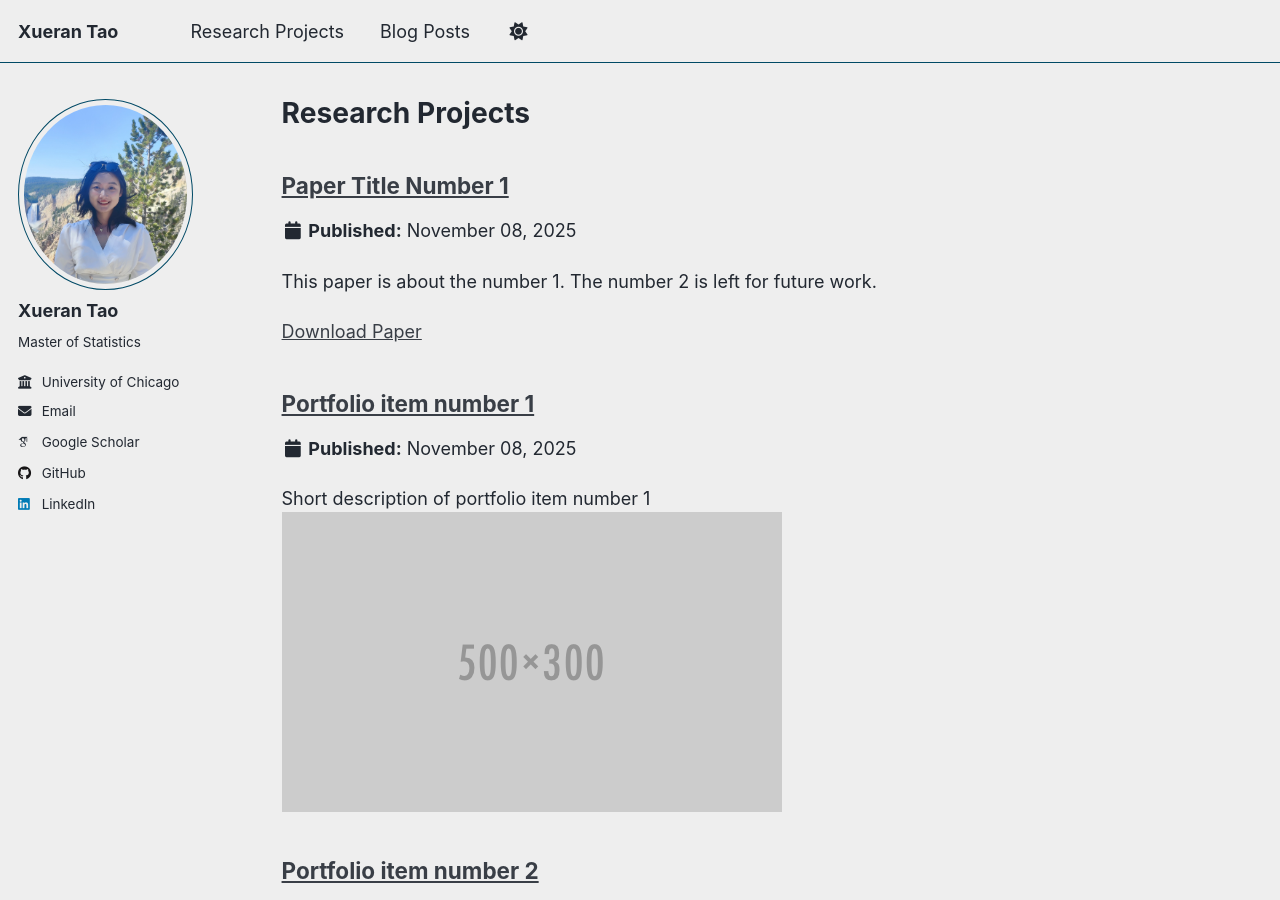
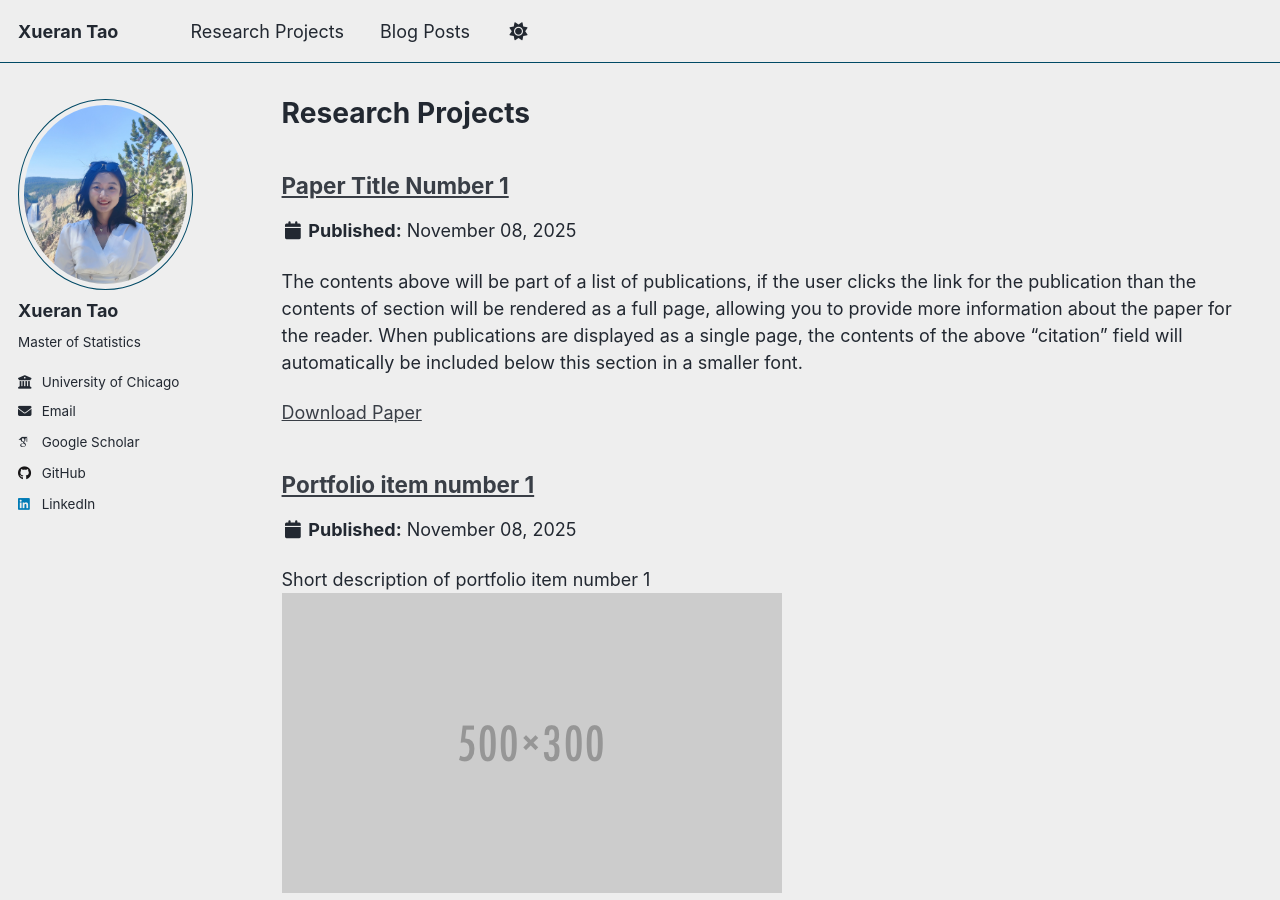
Before and after one commit to rosietao/rosietao.github.io, a Jekyll site: the page built from _pages/portfolio.html, in a window 1280 px wide and 900 px high. Built offline with Jekyll 4.4.1, drawn with Linux system fonts in a browser that asks for light colours; some web fonts are replaced; a script that is not in the unit is left out.

Commit message:
Revise excerpt for Research1 publication
Updated the excerpt to provide a more detailed description of the publication's display and citation.

```diff
--- a/_portfolio/Research1.md
+++ b/_portfolio/Research1.md
@@ -2,8 +2,6 @@
 title: "Paper Title Number 1"
 collection: publications
 category: manuscripts
-excerpt: 'This paper is about the number 1. The number 2 is left for future work.'
-slidesurl: 'http://academicpages.github.io/files/slides1.pdf'
+excerpt: 'The contents above will be part of a list of publications, if the user clicks the link for the publication than the contents of section will be rendered as a full page, allowing you to provide more information about the paper for the reader. When publications are displayed as a single page, the contents of the above "citation" field will automatically be included below this section in a smaller font.'
 paperurl: 'http://academicpages.github.io/files/paper1.pdf'
 ---
-The contents above will be part of a list of publications, if the user clicks the link for the publication than the contents of section will be rendered as a full page, allowing you to provide more information about the paper for the reader. When publications are displayed as a single page, the contents of the above "citation" field will automatically be included below this section in a smaller font.
```
